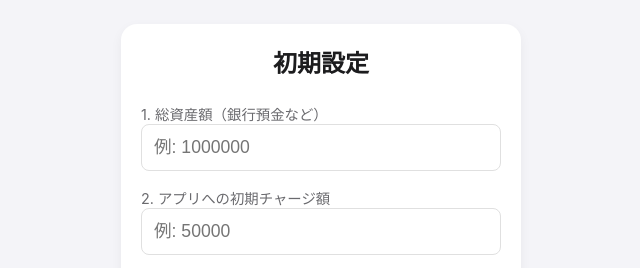
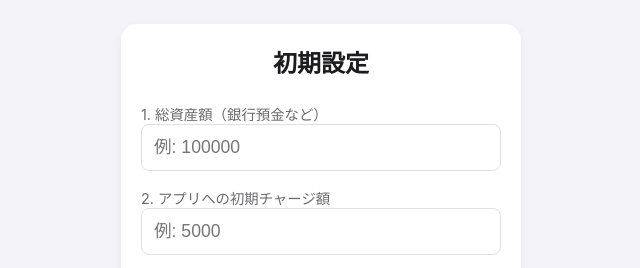
Before and after one commit to sin142/universitygroupstudy, a plain HTML site: page index.html in a window 1280 px wide. Shown: the top 268 px of the page, 319-959 px from the left. Drawn offline with nearby package versions, Linux system fonts and the light colour scheme.

Commit message:
test用視認性担保

```diff
--- a/index.html
+++ b/index.html
@@ -192,10 +192,10 @@
         <div class="container">
             <h2>初期設定</h2>
             <label for="input-total-assets" class="label">1. 総資産額（銀行預金など）</label>
-            <input type="number" id="input-total-assets" placeholder="例: 1000000">
+            <input type="number" id="input-total-assets" placeholder="例: 100000">
 
             <label for="input-app-balance" class="label">2. アプリへの初期チャージ額</label>
-            <input type="number" id="input-app-balance" placeholder="例: 50000">
+            <input type="number" id="input-app-balance" placeholder="例: 5000">
 
             <button id="btn-setup-complete">設定完了</button>
         </div>
```
